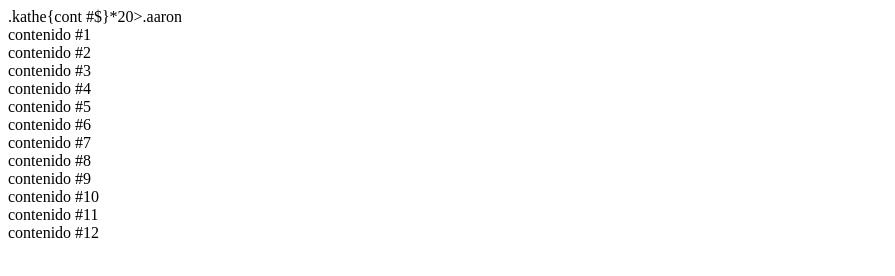
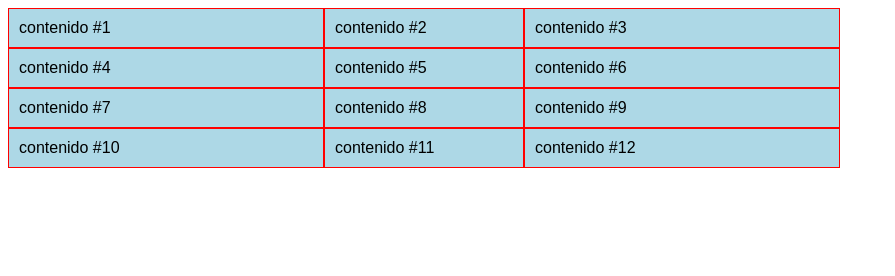
Before and after one commit to afisaacs/cssgrid, a plain HTML site: page index.html in a window 1280 px wide. Shown: the whole page, without its empty margins (0-895 px from the left). Drawn offline with Linux system fonts and the light colour scheme.

Commit message:
Definiendo columnas

```diff
--- a/index.html
+++ b/index.html
@@ -5,11 +5,25 @@
   <meta name="viewport" content="width=device-width, initial-scale=1.0">
   <meta http-equiv="X-UA-Compatible" content="ie=edge">
   <title>Columnas</title>
+  <style>
+    body {
+      font-family: Arial, Helvetica, sans-serif;
+    }
+
+    .container {
+      display: grid;
+      grid-template-columns: 25% 200px 25%;
+    }
+
+    .item {
+      background-color: lightblue;
+      padding: 10px;
+      border: 1px solid red;
+    }
+  </style>
 </head>
 <body>
   <section class="container">
-    .kathe{cont #$}*20>.aaron
-
     <div class="item">contenido #1</div>
     <div class="item">contenido #2</div>
     <div class="item">contenido #3</div>
```
